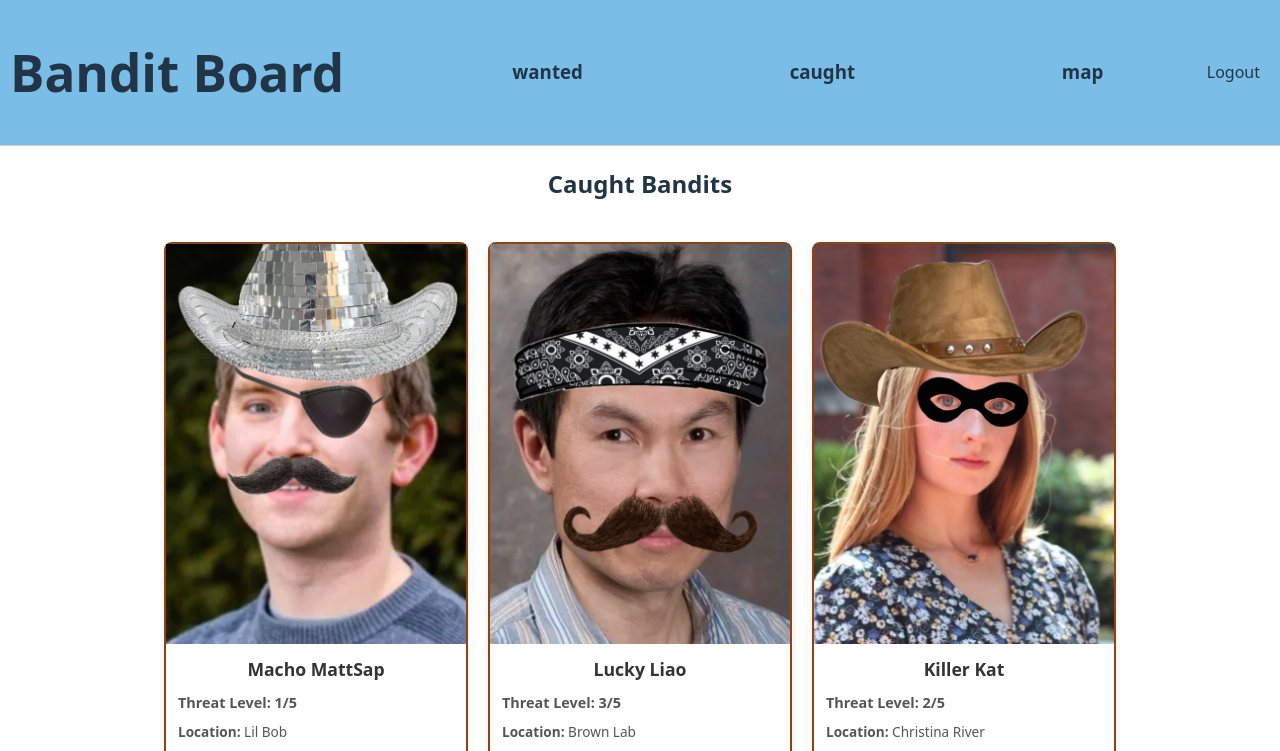
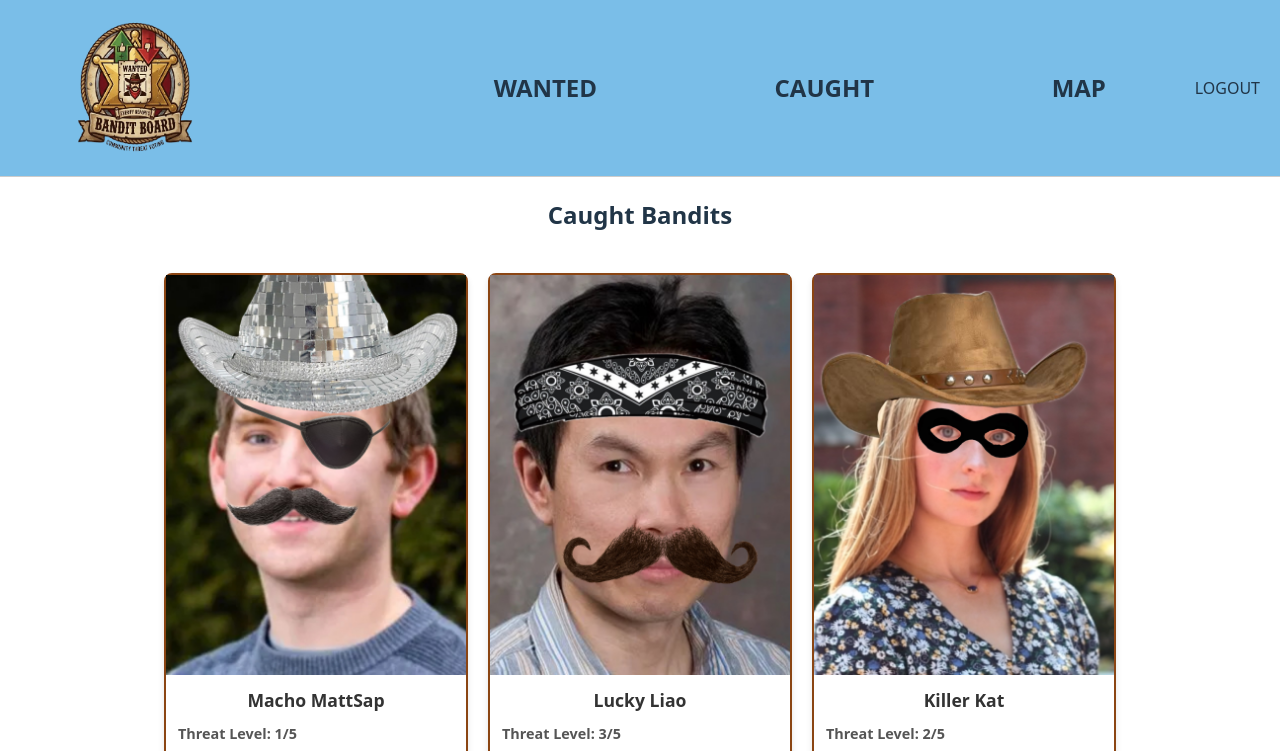
Before and after one commit to kjdove/henhacks26, a React (Vite) app: page /#/SheriffDashboard/Caught in a window 1280 px wide. Shown: the top 751 px of the page. Built offline with nearby package versions, Linux system fonts and the light colour scheme.

Commit message:
added logo

```diff
--- a/src/App.tsx
+++ b/src/App.tsx
@@ -47,7 +47,7 @@ export function App (){
         <div className='login-page'>
            <div className="logo-header">
                 <div className='logo'>
-                    <h1>Logo Placeholder</h1>
+                    <img src="./bblogo.png" alt="BanditBoardLogo"/>
                 </div>
            </div>
            <div className="login-content">
--- a/src/caught.tsx
+++ b/src/caught.tsx
@@ -14,14 +14,16 @@ export function Caught() {
         <>
            <div className = "page-header">
                 <div className='left'>
-                    <h1 onClick={()=>goTo()}>Bandit Board</h1>
+                    {/* <h1 onClick={()=>goTo()}>Bandit Board</h1> */}
+                    <img onClick={() => goTo()} src="./bblogo.png" alt="BanditBoradLogo" height="150px" width="250px"/>
+
                 </div>
                 <div className='right'>
-                    <h3 onClick={()=>goTo("/Wanted")}>wanted</h3>
-                    <h3 onClick={()=>goTo("/Caught")}>caught</h3>
-                    <h3 onClick={()=>goTo("/Map")}>map</h3>
+                    <h2 onClick={()=>goTo("/Wanted")}>WANTED</h2>
+                    <h2 onClick={()=>goTo("/Caught")}>CAUGHT</h2>
+                    <h2 onClick={()=>goTo("/Map")}>MAP</h2>
                 </div>
-                <p onClick={() => navigate(`/`)}>Logout</p>
+                <p onClick={() => navigate(`/`)}>LOGOUT</p>
            </div>
             <div className='caught-content'>
                 <h2>Caught Bandits</h2>
--- a/src/map.tsx
+++ b/src/map.tsx
@@ -10,14 +10,16 @@ export function Map () {
         <>
            <div className = "page-header">
                 <div className='left'>
-                    <h1 onClick={() => goTo()}>Bandit Board</h1>
+                    {/* <h1 onClick={() => goTo()}>Bandit Board</h1> */}
+                    <img onClick={() => goTo()} src="./bblogo.png" alt="BanditBoradLogo" height="150px" width="250px"/>
+
                 </div>
                 <div className='right'>
-                    <h3 onClick={() => goTo("/Wanted")}>wanted</h3>
-                    <h3 onClick={() => goTo("/Caught")}>caught</h3>
-                    <h3 onClick={() => goTo("/Map")}>map</h3>
+                    <h2 onClick={() => goTo("/Wanted")}>WANTED</h2>
+                    <h2 onClick={() => goTo("/Caught")}>CAUGHT</h2>
+                    <h2 onClick={() => goTo("/Map")}>MAP</h2>
                 </div>
-                <p onClick={() => navigate(`/`)}>Logout</p>
+                <p onClick={() => navigate(`/`)}>LOGOUT</p>
            </div>
             <h1>Map Page</h1>
             <p>Here you can view the map of the area and track the locations of bandits and law enforcement.</p>
--- a/src/publicDashboard.tsx
+++ b/src/publicDashboard.tsx
@@ -19,7 +19,9 @@ export function PublicDashboard(): React.JSX.Element {
         <div className='pd-container'>
             <div className = "page-header">
                 <div className='left'>
-                    <h1 onClick={()=>goTo()}>Bandit Board</h1>
+                    {/* <h1 onClick={()=>goTo()}>Bandit Board</h1> */}
+                    <img onClick={() => goTo()} src="./bblogo.png" alt="BanditBoradLogo" height="150px" width="250px"/>
+
                 </div>
                 <div className='right'>
                     <h2 onClick={()=>goTo("/Wanted")}>WANTED</h2>
--- a/src/sheriffDashboard.css
+++ b/src/sheriffDashboard.css
@@ -21,10 +21,10 @@
     box-sizing: border-box;
     border-bottom: 1px solid #ccc;
 }
-.page-header h1{
+.page-header img{
     cursor: pointer;
 }
-.page-header h1:hover{
+.page-header img:hover{
     text-decoration: underline;
 }
 
--- a/src/sheriffDashboard.tsx
+++ b/src/sheriffDashboard.tsx
@@ -17,12 +17,13 @@ export function SheriffDashboard():React.JSX.Element{
         <div className='sd-container'>
            <div className = "page-header">
                 <div className='left'>
-                    <h1 onClick={() => goTo()}>Bandit Board</h1>
+                    {/* <h1 onClick={() => goTo()}>Bandit Board</h1> */}
+                    <img onClick={() => goTo()} src="./bblogo.png" alt="BanditBoradLogo" height="150px" width="250px"/>
                 </div>
                 <div className='right'>
-                    <h3 onClick={() => goTo("/Wanted")}>WANTED</h3>
-                    <h3 onClick={() => goTo("/Caught")}>CAUGHT</h3>
-                    <h3 onClick={() => goTo("/Map")}>MAP</h3>
+                    <h2 onClick={() => goTo("/Wanted")}>WANTED</h2>
+                    <h2 onClick={() => goTo("/Caught")}>CAUGHT</h2>
+                    <h2 onClick={() => goTo("/Map")}>MAP</h2>
                 </div>
                 <p className= 'logout' onClick={() => navigate(`/`)}>Logout</p>
            </div>
--- a/src/wanted.tsx
+++ b/src/wanted.tsx
@@ -16,14 +16,16 @@ export function Wanted() {
         <>
            <div className = "page-header">
                 <div className='left'>
-                <h1 onClick={() => goTo()}>Bandit Board</h1>
+                {/* <h1 onClick={() => goTo()}>Bandit Board</h1> */}
+                <img onClick={() => goTo()} src="./bblogo.png" alt="BanditBoradLogo" height="150px" width="250px"/>
+
                 </div>
                 <div className='right'>
-                    <h3 onClick={() => goTo("/Wanted")}>wanted</h3>
-                    <h3 onClick={() => goTo("/Caught")}>caught</h3>
-                    <h3 onClick={() => goTo("/Map")}>map</h3>
+                    <h2 onClick={() => goTo("/Wanted")}>WANTED</h2>
+                    <h2 onClick={() => goTo("/Caught")}>CAUGHT</h2>
+                    <h2 onClick={() => goTo("/Map")}>MAP</h2>
                 </div>
-                <p onClick={() => navigate(`/`)}>Logout</p>
+                <p onClick={() => navigate(`/`)}>LOGOUT</p>
            </div>
             <div className='wanted-content'>
                 <h2>Wanted Bandits</h2>
```
Also changed, not shown: public/bblogo.png (added).
